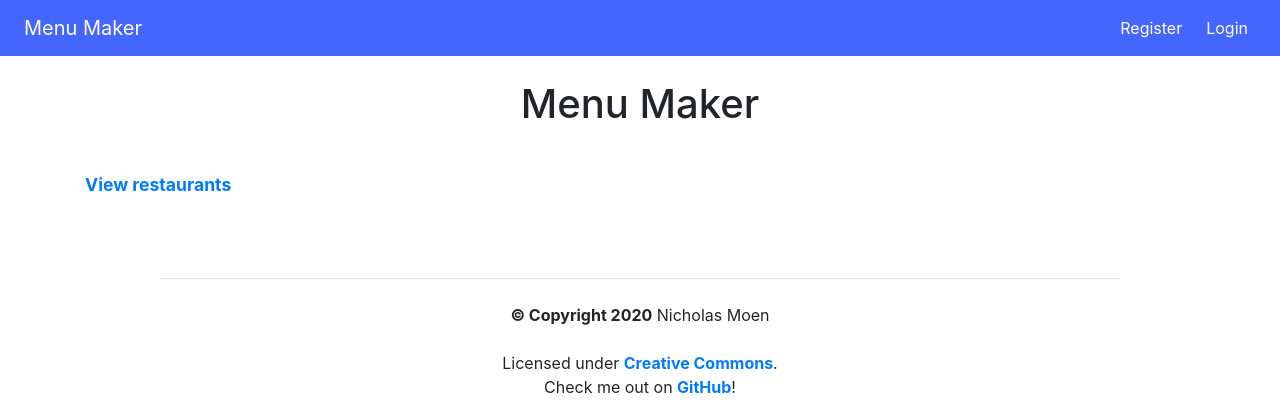
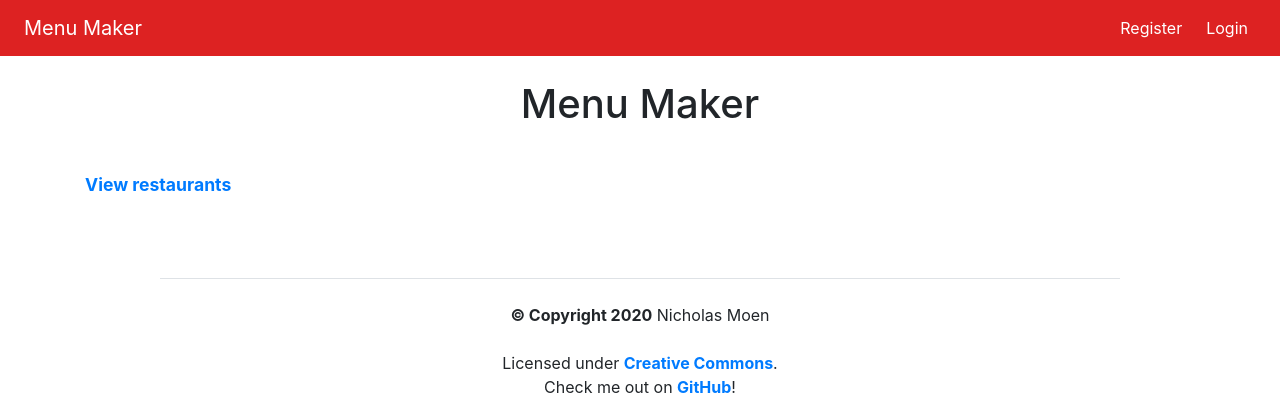
Before and after one commit to arcanemachine/django-menu-maker, a Django app: page / in a window 1280 px wide. Shown: the top 420 px of the page. Run offline with Django 3.2, Linux system fonts and the light colour scheme; parts of the project's set-up code (start-up, migrations or seed data) failed here and were passed over.

Commit message:
Change navbar color

```diff
--- a/static/css/base.css
+++ b/static/css/base.css
@@ -1,5 +1,9 @@
 ul {
   list-style-type: '- ';
+}
+
+.project-theme {
+  background-color: #DD2222;
 }
 
 .auth-links {
--- a/templates/base.html
+++ b/templates/base.html
@@ -21,7 +21,7 @@
   </head>
   <body>
     <noscript><h4 class="text-center font-weight-bold">You have JavaScript disabled. Please enable it so this site can work properly.</h4></noscript>
-    <nav class="navbar navbar-expand-sm navbar-dark" style="background-color: #4466FF;">
+    <nav class="navbar navbar-expand-sm navbar-dark project-theme">
       <a class="navbar-brand ml-2" href="{% url 'root' %}">{{ PROJECT_NAME }}</a>
       <ul class="navbar-nav ml-auto">
 
```
